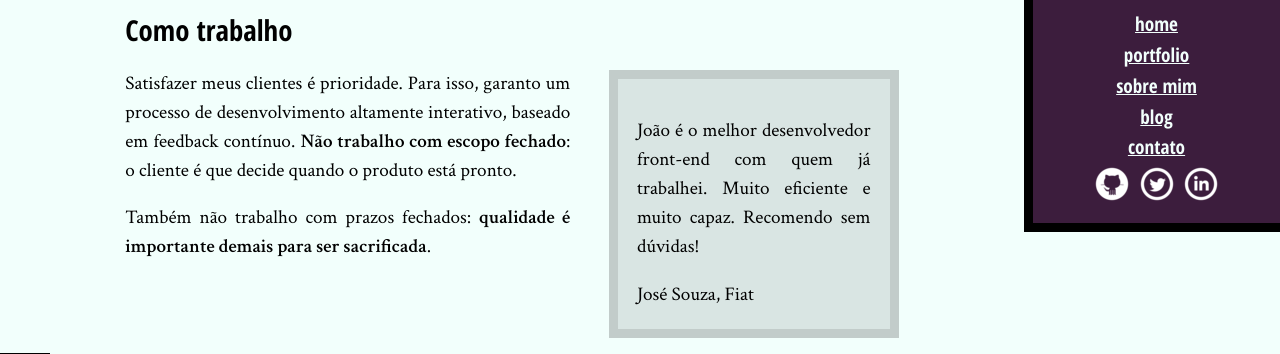
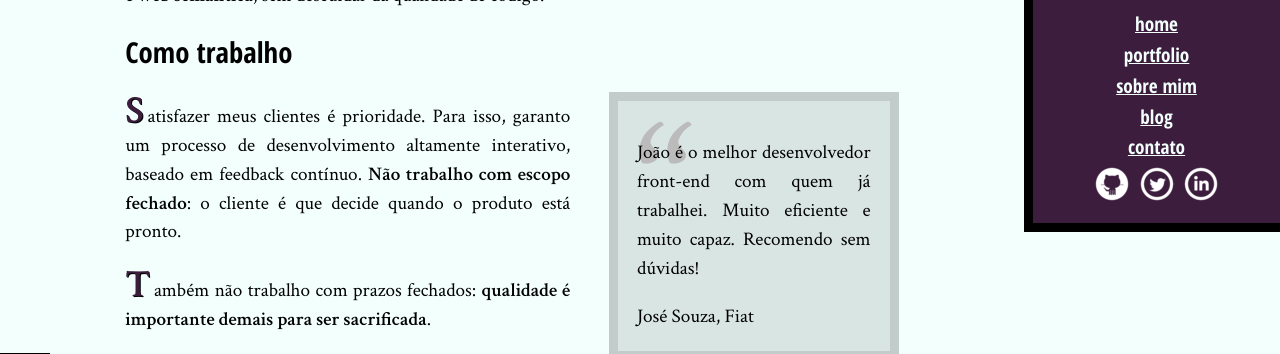
Before and after one commit to edisonfillus/css3, a plain HTML site: page bio.html in a window 1280 px wide. Shown: the part 381-735 px from the top of the page. Drawn offline with Linux system fonts and the light colour scheme.

Commit message:
Include first letter capital and decorative quotes

```diff
--- a/css/bio.css
+++ b/css/bio.css
@@ -5,6 +5,19 @@
     margin: 1em 2em;
     width: 30ch;
     box-sizing: border-box;
+
+}
+
+.citacao-bio::before {
+    content:'“';
+    position: absolute;
+    color: #bbb;
+    font-size: 10em;
+    line-height: .8;
+}
+
+.citacao-bio > p {
+    position: relative;
 }
 
 .citacao-bio:nth-of-type(even){
@@ -27,3 +40,13 @@
     transform: scale(1.2) rotate(5deg);
     box-shadow: 0px 0px 0px 9999px rgba(0, 0, 0, 0.75);
 }
+
+
+.container > p::first-letter{
+    font-size: 200%;
+    font-weight: bold;
+    color: #3C1D3D;
+    text-shadow: 1px 1px 0 #000;
+    margin-right: .2ch;
+    line-height: 1;
+}
```
